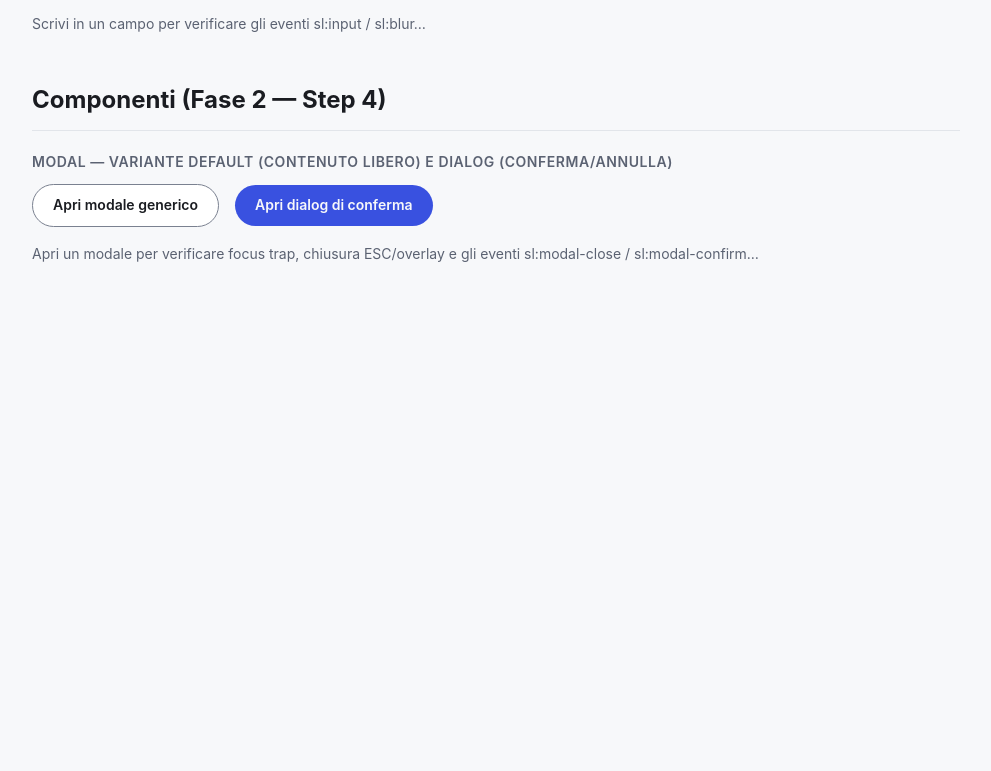
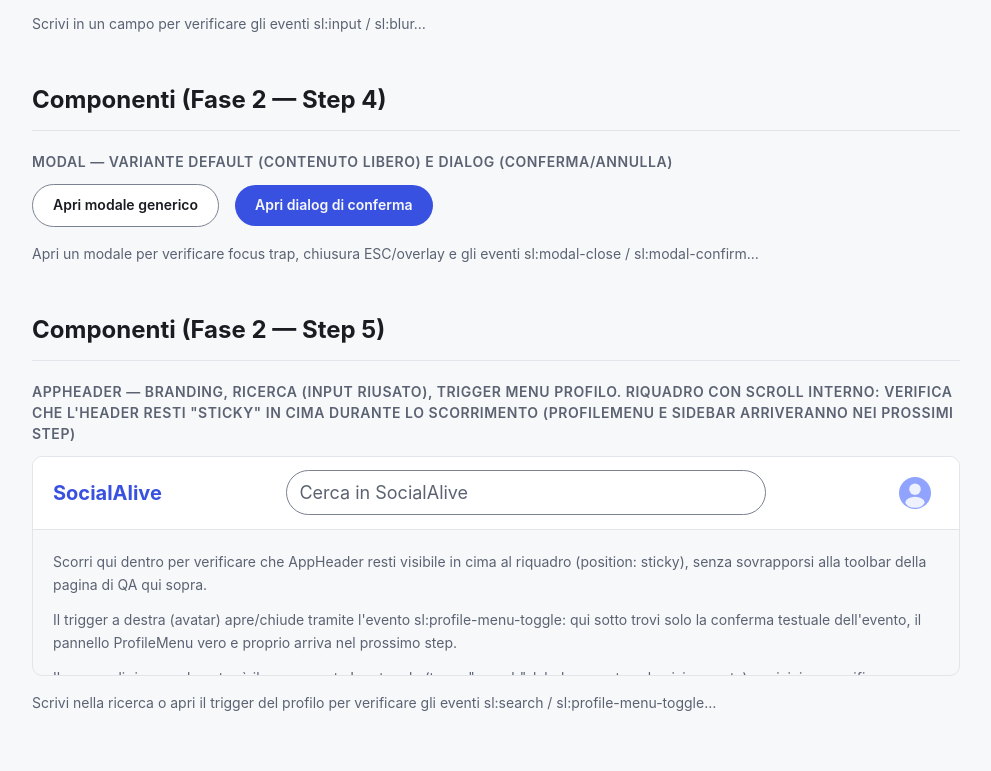
Before and after one commit to LassApp/SOCIALIVE---Interactive-Cybersecurity-Learning-Platform, a plain HTML site: page style-guide.html in a window 1280 px wide. Shown: the part 3211-3982 px from the top of the page, without its empty margins (144-1135 px from the left). Before the commit the page ends 3571 px from the top, so only its background shows below. Drawn offline with Linux system fonts and the light colour scheme.

Commit message:
Integrate AppHeader with demo functionality
Added AppHeader component and related styles for demo.

```diff
--- a/style-guide.html
+++ b/style-guide.html
@@ -53,6 +53,7 @@
   <link rel="stylesheet" href="css/components/theme-switch.css" />
   <link rel="stylesheet" href="css/components/input.css" />
   <link rel="stylesheet" href="css/components/modal.css" />
+  <link rel="stylesheet" href="css/components/app-header.css" />
 
   <!--
     Stili SOTTO qui usano il prefisso "sg-" (Style Guide), non "sl-":
@@ -215,6 +216,25 @@
       gap: var(--sl-space-5);
       margin-bottom: var(--sl-space-4);
     }
+    /* Riquadro con scroll proprio: contiene lo "sticky" di AppHeader
+       dentro un'area limitata, cosi' il test dello scroll non fa
+       scomparire la toolbar della pagina di QA sotto l'header reale. */
+    .sg-header-demo-frame {
+      height: 220px;
+      overflow-y: auto;
+      border: 1px solid var(--sl-color-border-subtle);
+      border-radius: var(--sl-radius-md);
+      margin-bottom: var(--sl-space-4);
+    }
+    .sg-header-demo-filler {
+      padding: var(--sl-space-5);
+      color: var(--sl-color-text-secondary);
+      font-size: var(--sl-font-size-sm);
+      line-height: var(--sl-line-height-relaxed);
+    }
+    .sg-header-demo-filler p + p {
+      margin-top: var(--sl-space-3);
+    }
   </style>
 </head>
 <body>
@@ -355,6 +375,24 @@
         Apri un modale per verificare focus trap, chiusura ESC/overlay e gli eventi sl:modal-close / sl:modal-confirm…
       </p>
     </section>
+
+    <section aria-labelledby="componenti-step5-heading">
+      <h2 id="componenti-step5-heading">Componenti (Fase 2 — Step 5)</h2>
+
+      <h3>AppHeader — branding, ricerca (Input riusato), trigger menu profilo. Riquadro con scroll interno: verifica che l'header resti "sticky" in cima durante lo scorrimento (ProfileMenu e Sidebar arriveranno nei prossimi step)</h3>
+      <div class="sg-header-demo-frame" id="app-header-frame">
+        <div id="app-header-mount"></div>
+        <div class="sg-header-demo-filler">
+          <p>Scorri qui dentro per verificare che AppHeader resti visibile in cima al riquadro (position: sticky), senza sovrapporsi alla toolbar della pagina di QA qui sopra.</p>
+          <p>Il trigger a destra (avatar) apre/chiude tramite l'evento sl:profile-menu-toggle: qui sotto trovi solo la conferma testuale dell'evento, il pannello ProfileMenu vero e proprio arriva nel prossimo step.</p>
+          <p>Il campo di ricerca al centro è il componente Input reale (type="search", label nascosta solo visivamente): scrivici per verificare l'evento sl:search.</p>
+          <p>Su schermi stretti (sotto 768px) la ricerca si nasconde: prova a restringere la finestra del browser.</p>
+        </div>
+      </div>
+      <p id="app-header-feedback" style="width:100%; color: var(--sl-color-text-secondary); font-size: var(--sl-font-size-sm);">
+        Scrivi nella ricerca o apri il trigger del profilo per verificare gli eventi sl:search / sl:profile-menu-toggle…
+      </p>
+    </section>
   </main>
 
   <script type="module">
@@ -366,6 +404,7 @@
     import { create as createThemeSwitch } from "./js/components/ThemeSwitch.js";
     import { create as createInput } from "./js/components/Input.js";
     import { create as createModal } from "./js/components/Modal.js";
+    import { create as createAppHeader } from "./js/components/AppHeader.js";
 
     initTheme();
 
@@ -564,6 +603,26 @@
     });
 
     modalTriggersRow.append(openDefaultModalBtn.element, openDialogBtn.element);
+
+    // --- Demo AppHeader ----------------------------------------------
+    // Utente demo con avatar reale (stessa data URI già usata per Avatar
+    // qui sopra) per verificare il trigger del menu profilo con un'immagine
+    // vera, non solo col fallback a iniziali.
+    const appHeaderMount = document.getElementById("app-header-mount");
+    const appHeaderFeedback = document.getElementById("app-header-feedback");
+
+    const appHeader = createAppHeader({
+      user: { name: "Prof. Anna Ferrari", avatarSrc: placeholderPhoto },
+    });
+
+    appHeader.element.addEventListener("sl:search", (event) => {
+      appHeaderFeedback.textContent = `Evento sl:search ricevuto — valore: "${event.detail.value}"`;
+    });
+    appHeader.element.addEventListener("sl:profile-menu-toggle", (event) => {
+      appHeaderFeedback.textContent = `Evento sl:profile-menu-toggle ricevuto — open: ${event.detail.open}`;
+    });
+
+    appHeaderMount.appendChild(appHeader.element);
   </script>
 </body>
 </html>
```
